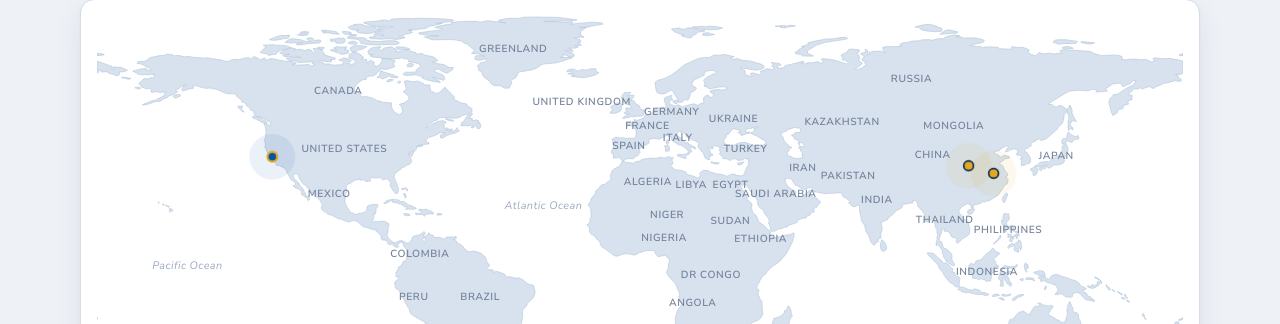
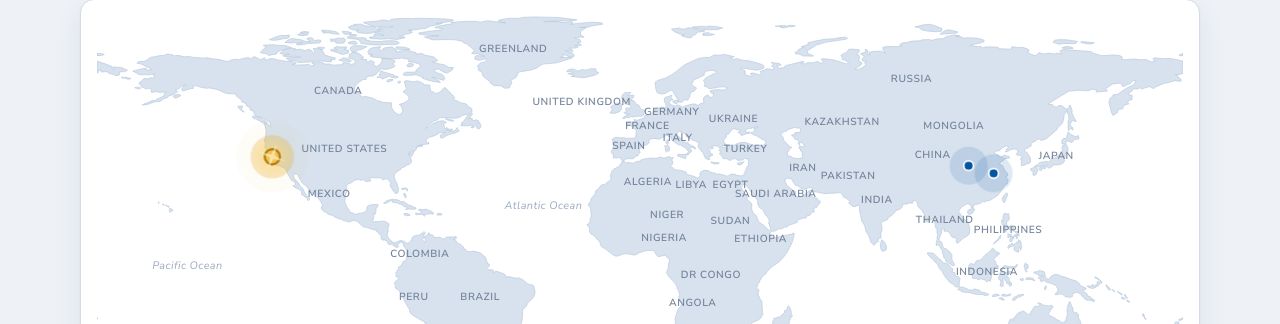
Before and after one commit to incLab-sjsu/inclab-sjsu.github.io, a Jekyll site: the page built from collaborators.html, in a window 1280 px wide. Shown: the part 479-803 px from the top of the page. Built offline with Jekyll 4.4.1, drawn with Linux system fonts in a browser that asks for light colours.

Commit message:
Larger glowing gold home pin on the map; other pins in blue
Co-Authored-By: Claude Fable 5.1 <noreply@anthropic.com>
Claude-Session: https://claude.ai/code/session_01NC87yMo4KF9PtoiKQz5QsG

```diff
--- a/_data/collaborators.yml
+++ b/_data/collaborators.yml
@@ -42,8 +42,8 @@ members:
     institution: Hefei University, Hefei, China
     photo: /assets/img/collaborators/jialan-si.jpg
 
-# Map pins shown above the list: approximate city locations in decimal degrees. `home: true` marks the lab.
-# Pins carry no text; `name` is only for screen readers and for your own reference.
+# Map pins shown above the list: one pin per city (not per person), approximate coordinates in decimal degrees.
+# `home: true` marks the lab and gets the large gold pin. `name` is only for screen readers and your reference.
 pins:
   - name: San José, USA
     lat: 37.34
--- a/_includes/world-map.html
+++ b/_includes/world-map.html
@@ -16,10 +16,20 @@ Land outline: Natural Earth via the world-atlas package (public domain), simplif
     {%- for p in pins %}
     {%- assign x = p.lon | plus: 180.0 | times: 2.7778 | round: 1 %}
     {%- assign y = 90.0 | minus: p.lat | times: 2.7778 | round: 1 %}
-    <g class="world-map__pin{% if p.home %} world-map__pin--home{% endif %}" transform="translate({{ x }} {{ y }})">
-      <circle class="world-map__halo" r="11"/>
+    {%- if p.home %}
+    <g class="world-map__pin world-map__pin--home" transform="translate({{ x }} {{ y }})">
+      <circle class="world-map__halo world-map__halo--a" r="16"/>
+      <circle class="world-map__halo world-map__halo--b" r="16"/>
+      <circle class="world-map__glow" r="13"/>
+      <circle class="world-map__dot" r="7"/>
+      <path class="world-map__spark" d="M0 -17L2.4 -2.4L17 0L2.4 2.4L0 17L-2.4 2.4L-17 0L-2.4 -2.4Z"/>
+    </g>
+    {%- else %}
+    <g class="world-map__pin" transform="translate({{ x }} {{ y }})">
+      <circle class="world-map__halo" r="10"/>
       <circle class="world-map__dot" r="4.5"/>
     </g>
+    {%- endif %}
     {%- endfor %}
   </svg>
 </figure>
--- a/assets/css/style.css
+++ b/assets/css/style.css
@@ -216,19 +216,29 @@ strong { font-weight: 700; }
 .world-map { margin: 0 0 2.5rem; background: var(--bg-elev); border: 1px solid var(--rule); border-radius: var(--radius); box-shadow: var(--shadow); padding: 1rem; }
 .world-map svg { display: block; width: 100%; height: auto; }
 .world-map__land { fill: #D7E2EE; stroke: #B6C7DB; stroke-width: 0.6; }
-.world-map__dot { fill: var(--gold); stroke: var(--blue-ink); stroke-width: 1.5; }
-.world-map__halo { fill: var(--gold); opacity: 0.25; transform-origin: center; transform-box: fill-box; animation: map-pulse 2.8s ease-out infinite; }
-.world-map__pin--home .world-map__dot { fill: var(--blue); stroke: var(--gold); stroke-width: 2; }
-.world-map__pin--home .world-map__halo { fill: var(--blue); }
+.world-map__dot { fill: var(--blue); stroke: #fff; stroke-width: 1.5; }
+.world-map__halo { fill: var(--blue); opacity: 0.25; transform-origin: center; transform-box: fill-box; animation: map-pulse 3s ease-out infinite; }
+/* Home pin (the lab): larger, gold, glowing, with a twinkling spark */
+.world-map__pin--home .world-map__dot { fill: #F2C14E; stroke: #B07C14; stroke-width: 2; }
+.world-map__pin--home .world-map__halo { fill: var(--gold); opacity: 0.35; animation-duration: 2.6s; }
+.world-map__pin--home .world-map__halo--b { animation-delay: 1.3s; }
+.world-map__glow { fill: #FFD978; opacity: 0.55; filter: blur(5px); animation: map-glow 2.6s ease-in-out infinite; }
+.world-map__spark { fill: #FFF6D5; transform-origin: center; transform-box: fill-box; animation: map-spark 2.6s ease-in-out infinite; }
+@keyframes map-glow { 0%, 100% { opacity: 0.35; } 50% { opacity: 0.8; } }
+@keyframes map-spark { 0%, 100% { transform: scale(0.45) rotate(0deg); opacity: 0.35; } 50% { transform: scale(1) rotate(45deg); opacity: 1; } }
 .world-map__country { font-family: var(--font); font-size: 9.5px; font-weight: 600; letter-spacing: 0.06em; text-transform: uppercase; fill: #74829A; }
 .world-map__ocean { font-size: 10px; font-weight: 400; font-style: italic; letter-spacing: 0.04em; text-transform: none; fill: #9DAABF; }
 @keyframes map-pulse { 0% { transform: scale(0.6); opacity: 0.45; } 100% { transform: scale(2.2); opacity: 0; } }
-@media (prefers-reduced-motion: reduce) { .world-map__halo { animation: none; opacity: 0.2; } }
+@media (prefers-reduced-motion: reduce) { .world-map__halo, .world-map__glow, .world-map__spark { animation: none; } .world-map__halo { opacity: 0.2; } .world-map__spark { transform: scale(0.8); opacity: 0.9; } }
 @media (max-width: 640px) {
   .world-map { padding: 0.5rem; }
   .world-map__country { font-size: 11px; }
-  .world-map__dot { r: 7; stroke-width: 2.5; }
-  .world-map__halo { r: 16; }
+  .world-map__dot { r: 6; stroke-width: 2; }
+  .world-map__halo { r: 14; }
+  .world-map__pin--home .world-map__dot { r: 10; }
+  .world-map__pin--home .world-map__halo { r: 22; }
+  .world-map__glow { r: 18; }
+  .world-map__spark { transform: scale(1.4); }
 }
 
 /* Member cards ----------------------------------------------------------- */
```
